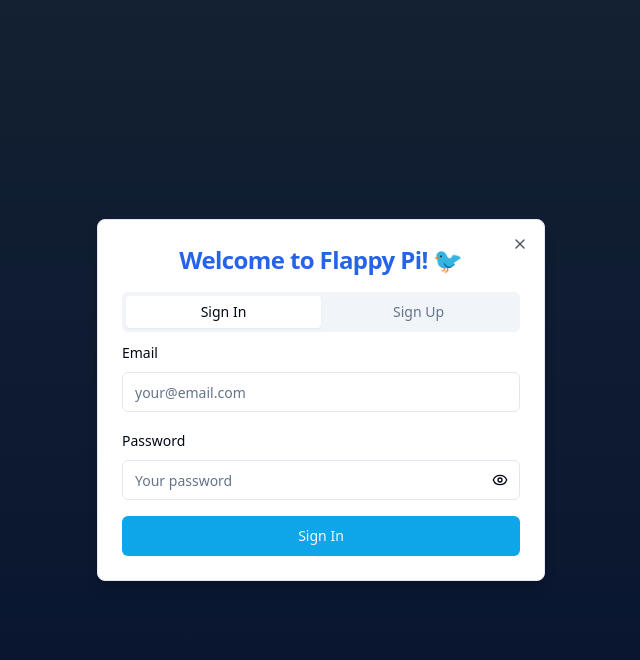
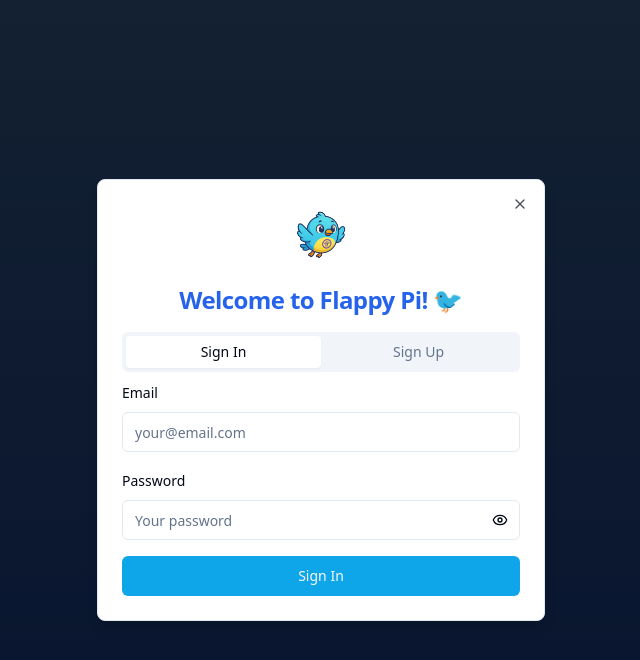
Before and after one commit to playdroplink/flappy-pi, a React (Vite) app: page / in a window 1280 px wide. Both pictures are taken after a click on the button "Play Now - Sign In/Up". Shown: the top 660 px of the page, without its empty margins (319-959 px from the left). Built offline with nearby package versions, Linux system fonts and the light colour scheme; no server answers; the database is empty.

Commit message:
feat: Update sign-up with logo
- Added the logo to the sign-up screen.

```diff
--- a/src/components/AuthModal.tsx
+++ b/src/components/AuthModal.tsx
@@ -1,4 +1,3 @@
-
 import React, { useState } from 'react';
 import { Dialog, DialogContent, DialogHeader, DialogTitle } from '@/components/ui/dialog';
 import { Button } from '@/components/ui/button';
@@ -105,9 +104,16 @@ const AuthModal: React.FC<AuthModalProps> = ({ isOpen, onClose }) => {
     <Dialog open={isOpen} onOpenChange={onClose}>
       <DialogContent className="sm:max-w-md">
         <DialogHeader>
+          <div className="flex flex-col items-center space-y-4">
+            <img
+              src="/lovable-uploads/8ad9f53d-d0aa-4231-9042-d1890a6f997f.png"
+              alt="Flappy Pi Logo"
+              className="w-16 h-16 object-contain"
+            />
             <DialogTitle className="text-center text-2xl font-bold text-blue-600">
               Welcome to Flappy Pi! 🐦
             </DialogTitle>
+          </div>
         </DialogHeader>
 
         <Tabs defaultValue="signin" className="w-full">
@@ -177,7 +183,13 @@ const AuthModal: React.FC<AuthModalProps> = ({ isOpen, onClose }) => {
           </TabsContent>
 
           <TabsContent value="signup">
-            <form onSubmit={handleSignUp} className="space-y-4">
+            <div className="flex flex-col items-center space-y-4">
+              <img
+                src="/lovable-uploads/8d2aed26-e6ed-4f65-9613-6ec708c96c50.png"
+                alt="Flappy Pi Character"
+                className="w-20 h-20 object-contain animate-bounce"
+              />
+              <form onSubmit={handleSignUp} className="space-y-4 w-full">
                 <div className="space-y-2">
                   <Label htmlFor="signup-username">Username (Optional)</Label>
                   <Input
@@ -250,6 +262,7 @@ const AuthModal: React.FC<AuthModalProps> = ({ isOpen, onClose }) => {
                   )}
                 </Button>
               </form>
+            </div>
           </TabsContent>
         </Tabs>
       </DialogContent>
```
Lines whose indentation alone changed are shown as unchanged.
